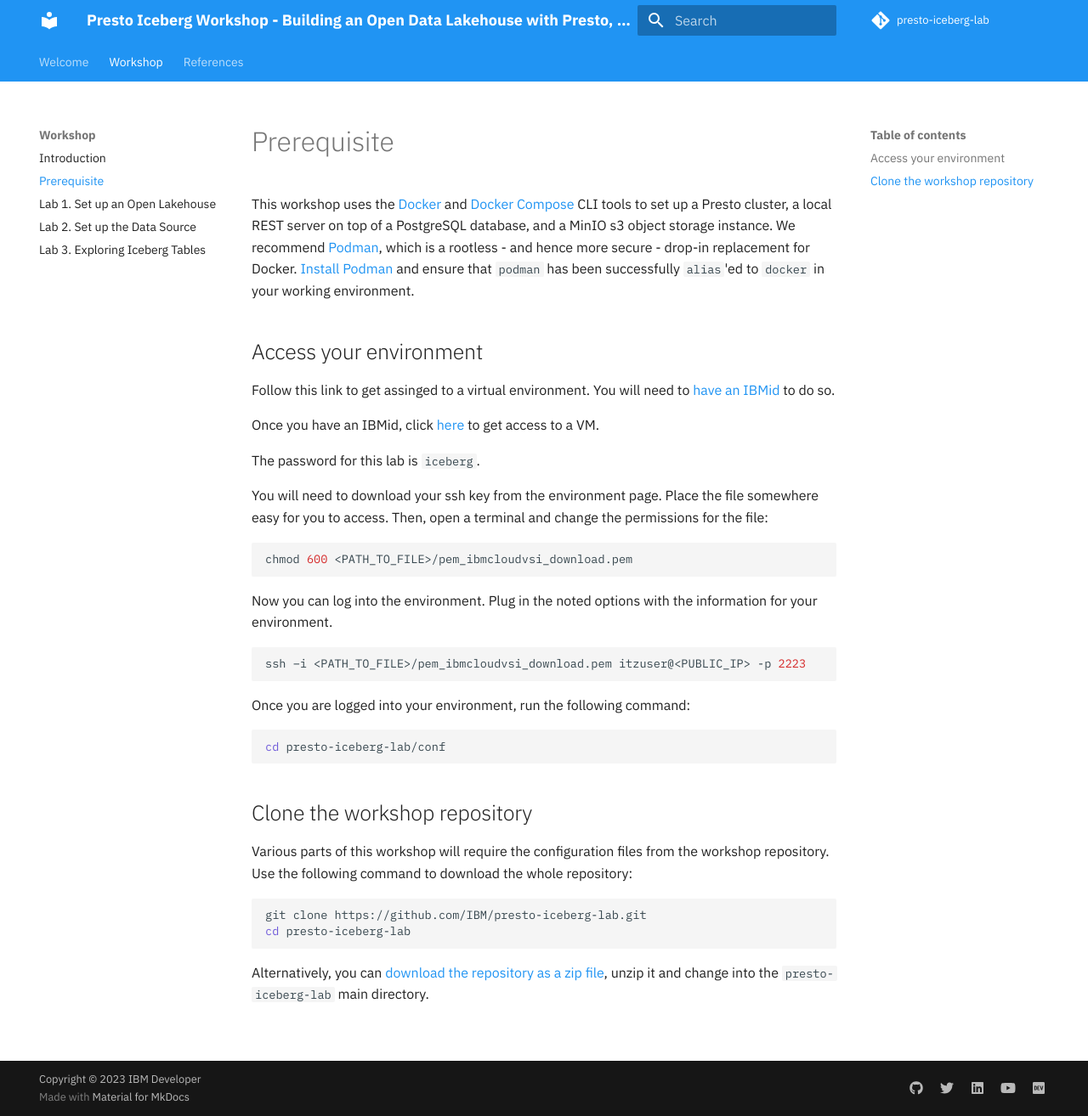
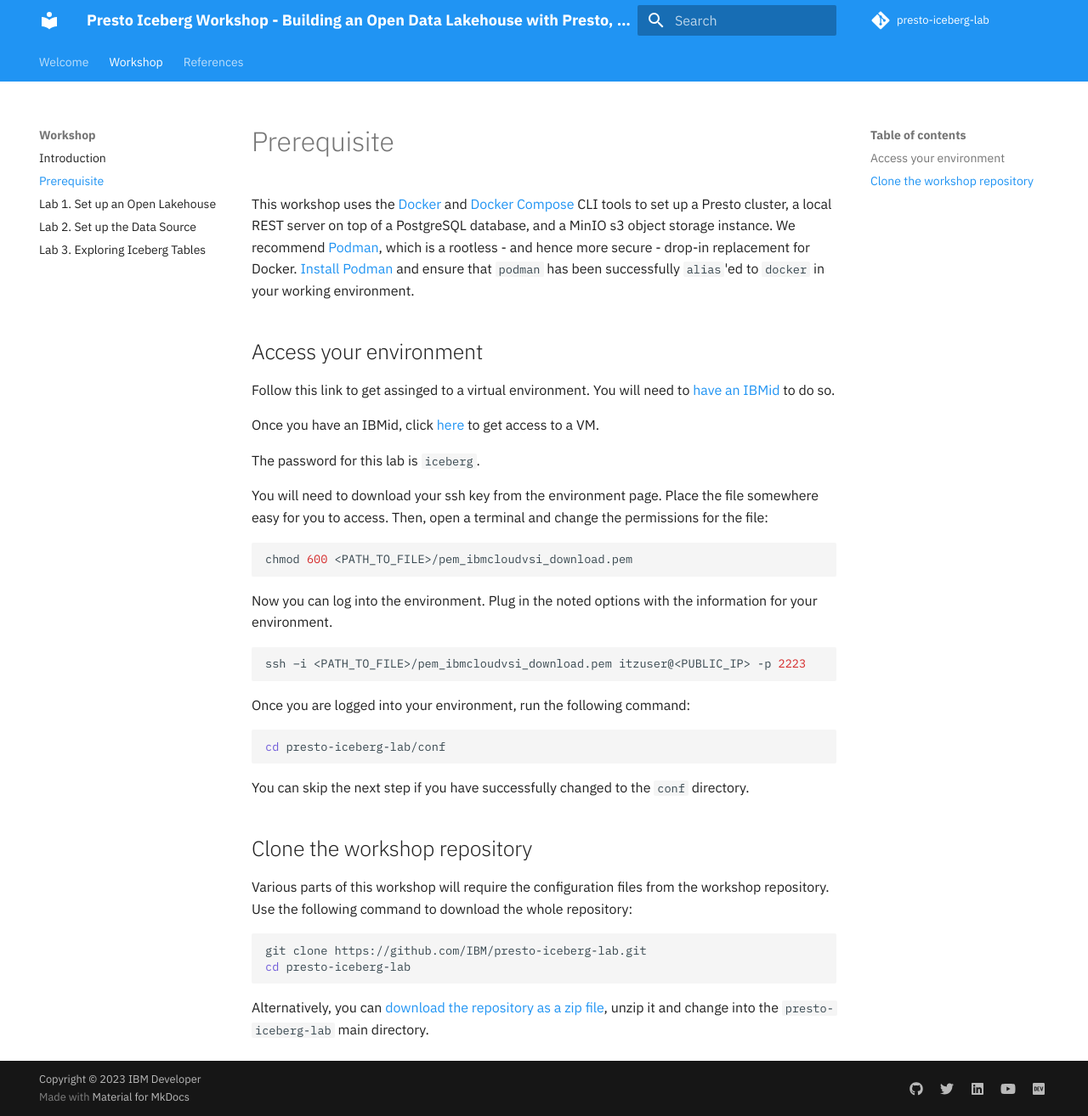
Before and after one commit to IBM/presto-iceberg-lab, an MkDocs documentation site: the page built from docs/prerequisite/README.md, in a window 1280 px wide and 1314 px high. Shown: the whole window at 85% size. Built offline with MkDocs 1.6.1 and Material for MkDocs 9.7.7, drawn with Linux system fonts in a browser that asks for light colours; comment, search, counter and statistics services are not loaded.

Commit message:
Add note about skipping section

````diff
--- a/docs/prerequisite/README.md
+++ b/docs/prerequisite/README.md
@@ -28,6 +28,8 @@
 cd presto-iceberg-lab/conf
 ```
 
+You can skip the next step if you have successfully changed to the `conf` directory.
+
 ## Clone the workshop repository
 
 Various parts of this workshop will require the configuration files from the workshop repository. Use the following command to download the whole repository:
````
